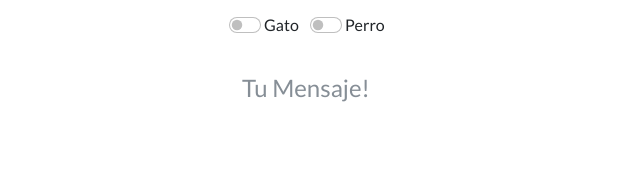
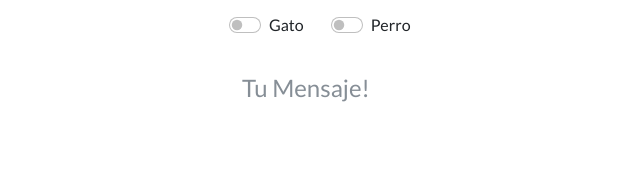
Before and after one commit to NicolasCirulli/FrancoPetShop, a plain HTML site: page contacto.html in a window 1280 px wide. Shown: the part 488-671 px from the top of the page, 43-683 px from the left. Drawn offline with Linux system fonts and the light colour scheme.

Commit message:
Fix: contacto.html
Se optimizaron los switches  del formulario

```diff
--- a/contacto.html
+++ b/contacto.html
@@ -144,7 +144,7 @@
                   ><small class="form-text text-danger help-block"></small>
                 </div>
 
-                <div class="form-switch mt-3 mb-3">
+                <div class="form-check form-check-inline form-switch my-3 me-4">
                   <input
                     class="form-check-input"
                     type="checkbox"
@@ -152,17 +152,21 @@
                     id="gato"
                   />
                   <label
-                    class="form-check-label me-5"
+                    class="form-check-label"
                     for="flexSwitchCheckDefault"
                     >Gato</label
                   >
+                </div>
+                <div class="form-check form-check-inline form-switch my-3">
                   <input
                     class="form-check-input"
                     type="checkbox"
                     role="switch"
-                    id="perro"
+                    id="gato"
                   />
-                  <label class="form-check-label" for="flexSwitchCheckDefault"
+                  <label
+                    class="form-check-label"
+                    for="flexSwitchCheckDefault"
                     >Perro</label
                   >
                 </div>
```
